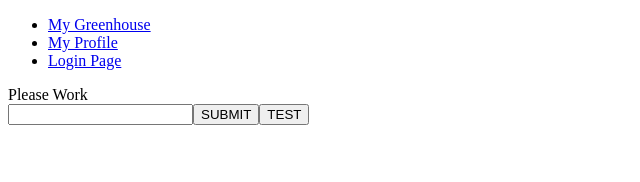
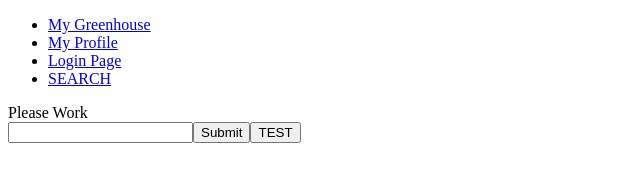
Before and after one commit to uno-moss/unomoss, a React app: page /search in a window 1280 px wide. Shown: the part 162-344 px from the top of the page, without its empty margins (0-640 px from the left). Built offline with nearby package versions, Linux system fonts and the light colour scheme; the HTML template or start-up script is replaced by a standard one.

Commit message:
changes to search page

```diff
--- a/client/App.js
+++ b/client/App.js
@@ -1,11 +1,11 @@
-import React from "react";
-import { BrowserRouter as Router, Switch, Route, Link } from "react-router-dom";
+import React from 'react';
+import { BrowserRouter as Router, Switch, Route, Link } from 'react-router-dom';
 
-import Login from "./components/Login/Login";
-import Plant from "./components/Plant/Plant";
-import Profile from "./components/Profile/Profile";
-import Greenhouse from "./components/Greenhouse/Greenhouse";
-import SearchPlant from "./components/SearchPlant/SearchPlant";
+import Login from './components/Login/Login';
+import Plant from './components/Plant/Plant';
+import Profile from './components/Profile/Profile';
+import Greenhouse from './components/Greenhouse/Greenhouse';
+import SearchPlant from './components/SearchPlant/SearchPlant';
 
 const App = () => {
   return (
@@ -13,7 +13,7 @@ const App = () => {
       <div className="">
         <nav>
           <div className="logo-container">
-            <img src={"./logo.png"} />
+            <img src={'./logo.png'} />
           </div>
           <ul>
             <li>
@@ -24,6 +24,9 @@ const App = () => {
             </li>
             <li>
               <Link to="/login">Login Page</Link>
+            </li>
+            <li>
+              <Link to="/search">SEARCH</Link>
             </li>
           </ul>
         </nav>
--- a/client/components/SearchPlant/SearchBarInput.js
+++ b/client/components/SearchPlant/SearchBarInput.js
@@ -1,6 +1,7 @@
 import React, { useState } from 'react';
 import axios from 'axios';
 require('regenerator-runtime/runtime');
+import SearchResults from './SearchResults';
 
 const apiKey = 'PM3BHHsn1BYggmzwVudKgtHVtS5yD-szFUEvt-VQ06I';
 
@@ -17,24 +18,35 @@ function SearchBarInput() {
   //sends the fetch request to API
   const fetchData = async (e) => {
     e.preventDefault();
+    console.log(searchTerm);
     const response = await axios.get(
       `https://cors-anywhere.herokuapp.com/https://trefle.io/api/v1/plants/search?token=${apiKey}&q=${searchTerm}`
     );
-    setPlants(response.data);
-    console.log(plants);
+    console.log(response.data.data);
+    setPlants(response.data.data);
   };
+
+  function plantClickHandle(e) {
+    console.log(e);
+  }
 
   function handleClick(e) {
     e.preventDefault();
     console.log(plants);
+    console.log(Array.isArray(plants));
   }
 
   return (
-    <form>
-      <input type="text" name="searchTerm" onChange={handleOnChange} />
-      <button onClick={fetchData}> SUBMIT</button>
-      <button onClick={handleClick}>TEST</button>
-    </form>
+    <div>
+      <form>
+        <input type="text" name="searchTerm" onChange={handleOnChange} />
+        <button onClick={fetchData}> Submit</button>
+        <button onClick={handleClick}>TEST</button>
+      </form>
+      {plants.length > 0 && (
+        <SearchResults plantClickHandle={plantClickHandle} plants={plants} />
+      )}
+    </div>
   );
 }
 
--- /dev/null
+++ b/client/components/SearchPlant/SearchResults.js
@@ -0,0 +1,20 @@
+import React from 'react';
+
+function SearchResults(props) {
+  console.log(props);
+
+  return (
+    <div className="AllPlants Container">
+      {props.plants.map((plant) => {
+        return (
+          <div className="Plant Container" key={plant.id}>
+            <img src={plant.image_url} />
+            <p className="plantName">{plant.common_name}</p>
+          </div>
+        );
+      })}
+    </div>
+  );
+}
+
+export default SearchResults;
```
Also changed, not shown: 2 other files (tests, documents, lock files or other folders).
